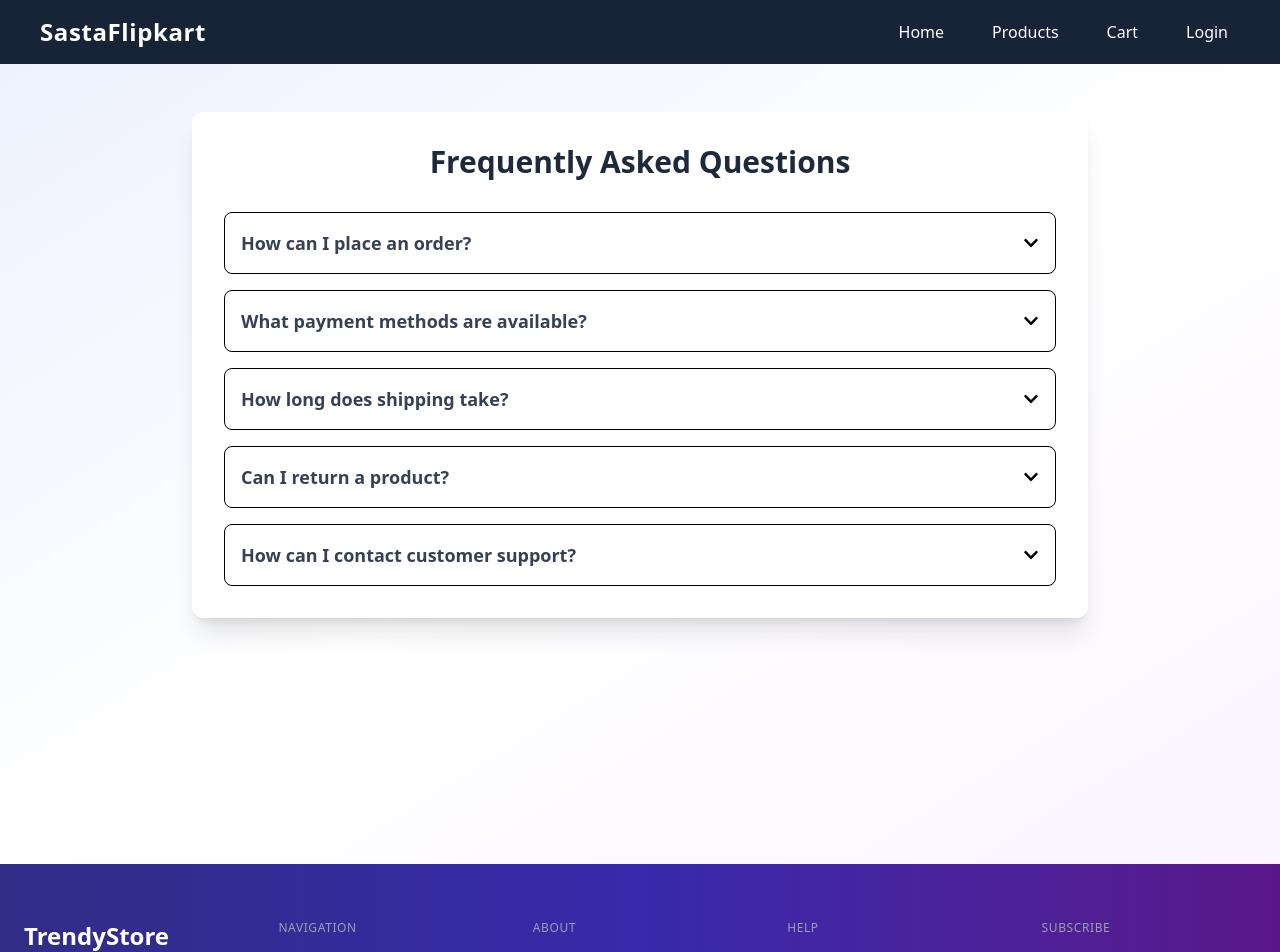
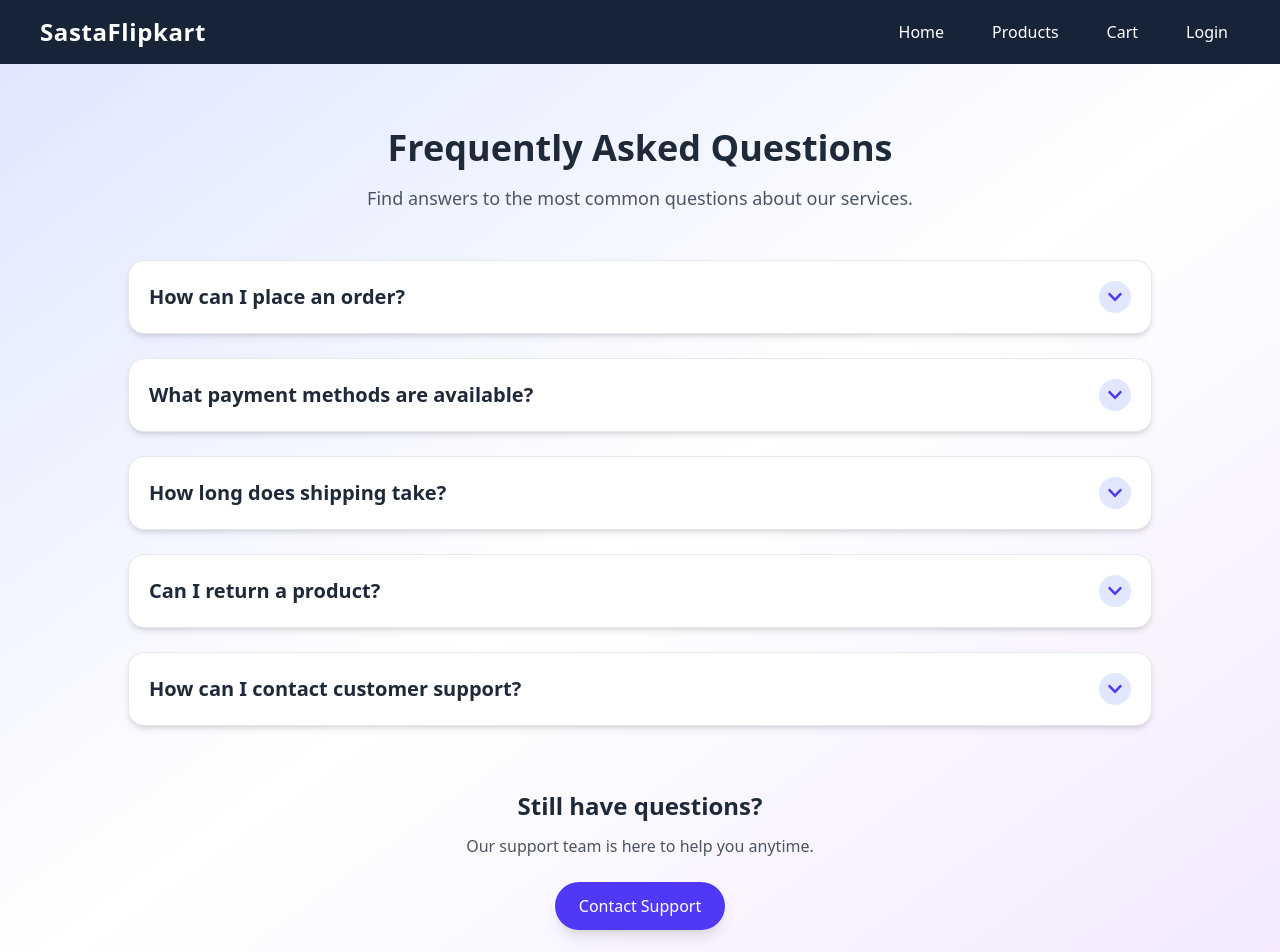
Before and after one commit to Nisita-Chandel/Flipcart-clone, a React (Vite) app in the folder frontend/: page /faq in a window 1280 px wide. Shown: the top 952 px of the page. Built offline with nearby package versions, Linux system fonts and the light colour scheme.

Commit message:
updated code

```diff
--- a/frontend/src/pages/Faq.jsx
+++ b/frontend/src/pages/Faq.jsx
@@ -37,38 +37,68 @@ const Faq = () => {
   };
 
   return (
-    <div className="min-h-screen bg-gradient-to-br from-indigo-50 via-white to-purple-50 py-12 px-6">
-      <div className="max-w-4xl mx-auto bg-white shadow-xl rounded-xl p-8">
+    <div className="min-h-screen bg-gradient-to-br from-indigo-100 via-white to-purple-100 py-16 px-4">
+      <div className="max-w-5xl mx-auto">
 
-        {/* Heading */}
-        <h1 className="text-3xl font-bold text-center text-gray-800 mb-8">
-          Frequently Asked Questions
-        </h1>
+        {/* Heading Section */}
+        <div className="text-center mb-12">
+          <h1 className="text-4xl font-extrabold text-gray-800 mb-4">
+            Frequently Asked Questions
+          </h1>
+          <p className="text-gray-600 text-lg">
+            Find answers to the most common questions about our services.
+          </p>
+        </div>
 
-        {/* FAQ List */}
-        <div className="space-y-4">
+        {/* FAQ Cards */}
+        <div className="space-y-6">
           {faqData.map((faq, index) => (
             <div
               key={index}
-              className="border rounded-lg p-4 cursor-pointer hover:shadow-md transition"
+              className={`group bg-white border border-gray-200 rounded-2xl p-5 shadow-md hover:shadow-xl transition-all duration-300 cursor-pointer ${
+                activeIndex === index ? "ring-2 ring-indigo-400" : ""
+              }`}
               onClick={() => toggleFAQ(index)}
             >
               <div className="flex justify-between items-center">
-                <h2 className="text-lg font-semibold text-gray-700">
+                <h2 className="text-lg md:text-xl font-semibold text-gray-800 group-hover:text-indigo-600 transition">
                   {faq.question}
                 </h2>
-                <FaChevronDown
-                  className={`transition-transform ${
-                    activeIndex === index ? "rotate-180" : ""
+
+                <div
+                  className={`bg-indigo-100 text-indigo-600 p-2 rounded-full transition-transform duration-300 ${
+                    activeIndex === index ? "rotate-180 bg-indigo-500 text-white" : ""
                   }`}
-                />
+                >
+                  <FaChevronDown />
+                </div>
               </div>
 
-              {activeIndex === index && (
-                <p className="text-gray-600 mt-3">{faq.answer}</p>
-              )}
+              {/* Answer Section */}
+              <div
+                className={`overflow-hidden transition-all duration-500 ${
+                  activeIndex === index ? "max-h-40 mt-4" : "max-h-0"
+                }`}
+              >
+                <p className="text-gray-600 leading-relaxed">
+                  {faq.answer}
+                </p>
+              </div>
             </div>
           ))}
+        </div>
+
+        {/* Bottom CTA */}
+        <div className="mt-16 text-center">
+          <h3 className="text-2xl font-semibold text-gray-800 mb-3">
+            Still have questions?
+          </h3>
+          <p className="text-gray-600 mb-6">
+            Our support team is here to help you anytime.
+          </p>
+          <button className="bg-indigo-600 text-white px-6 py-3 rounded-full hover:bg-indigo-700 transition shadow-lg">
+            Contact Support
+          </button>
         </div>
 
       </div>
```
